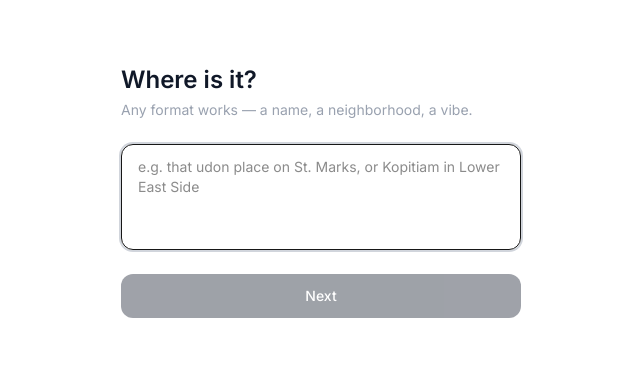
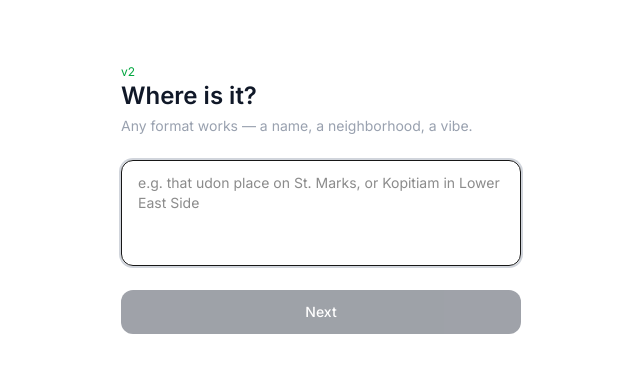
Before and after one commit to alisonicole/pinned, a Next.js app: page /confirm in a window 1280 px wide. Shown: the top 372 px of the page, without its empty margins (319-959 px from the left). Built offline with nearby package versions, Linux system fonts and the light colour scheme.

Commit message:
debug: add v2 marker to confirm page

```diff
--- a/app/confirm/page.tsx
+++ b/app/confirm/page.tsx
@@ -108,6 +108,7 @@ function ConfirmForm() {
     return (
       <div className="min-h-screen p-6 max-w-md mx-auto flex flex-col gap-6 pt-16">
         <div>
+          <p className="text-xs text-green-600 font-mono">v2</p>
           <h1 className="text-2xl font-semibold text-gray-900">Where is it?</h1>
           <p className="text-sm text-gray-400 mt-1">
             Any format works — a name, a neighborhood, a vibe.
```
